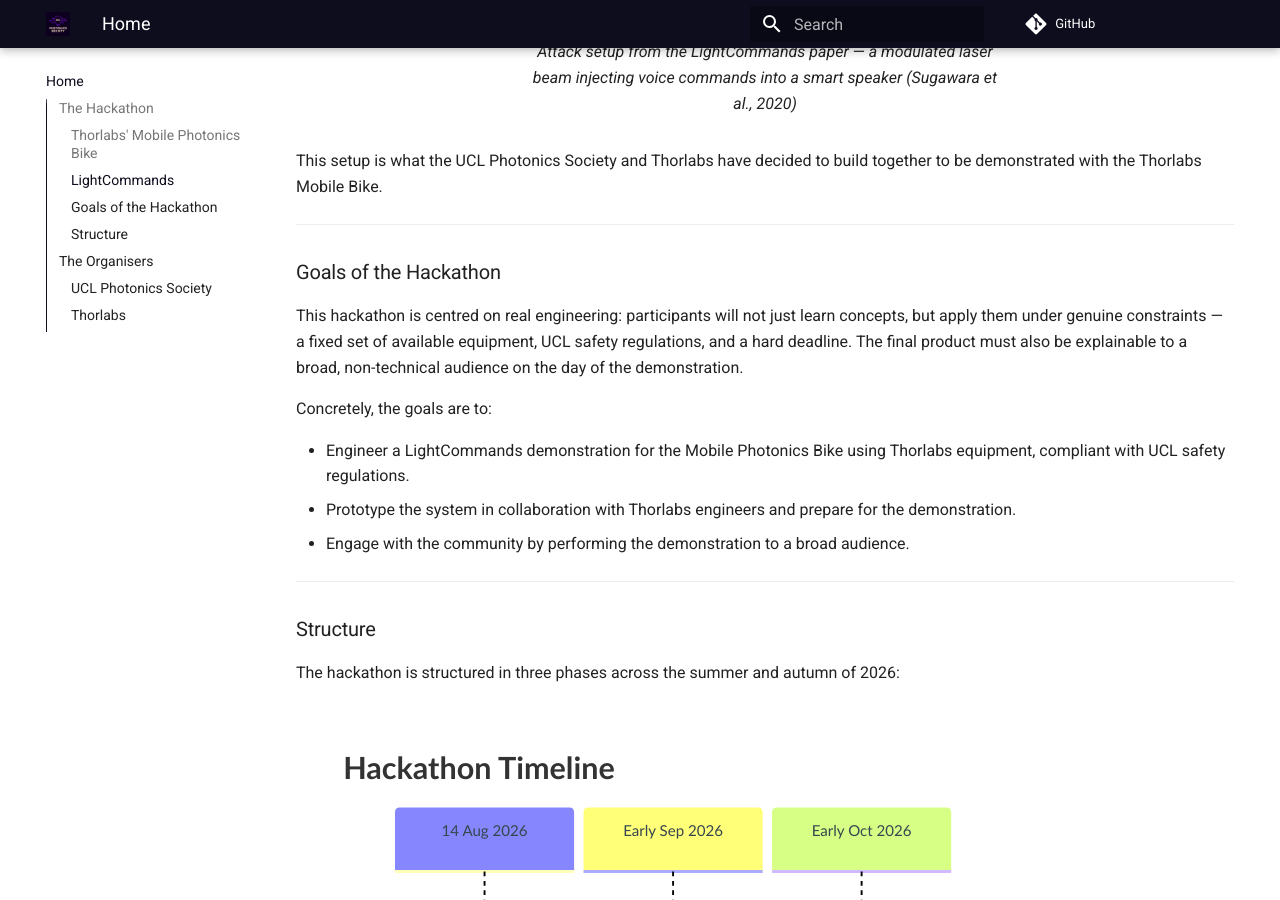
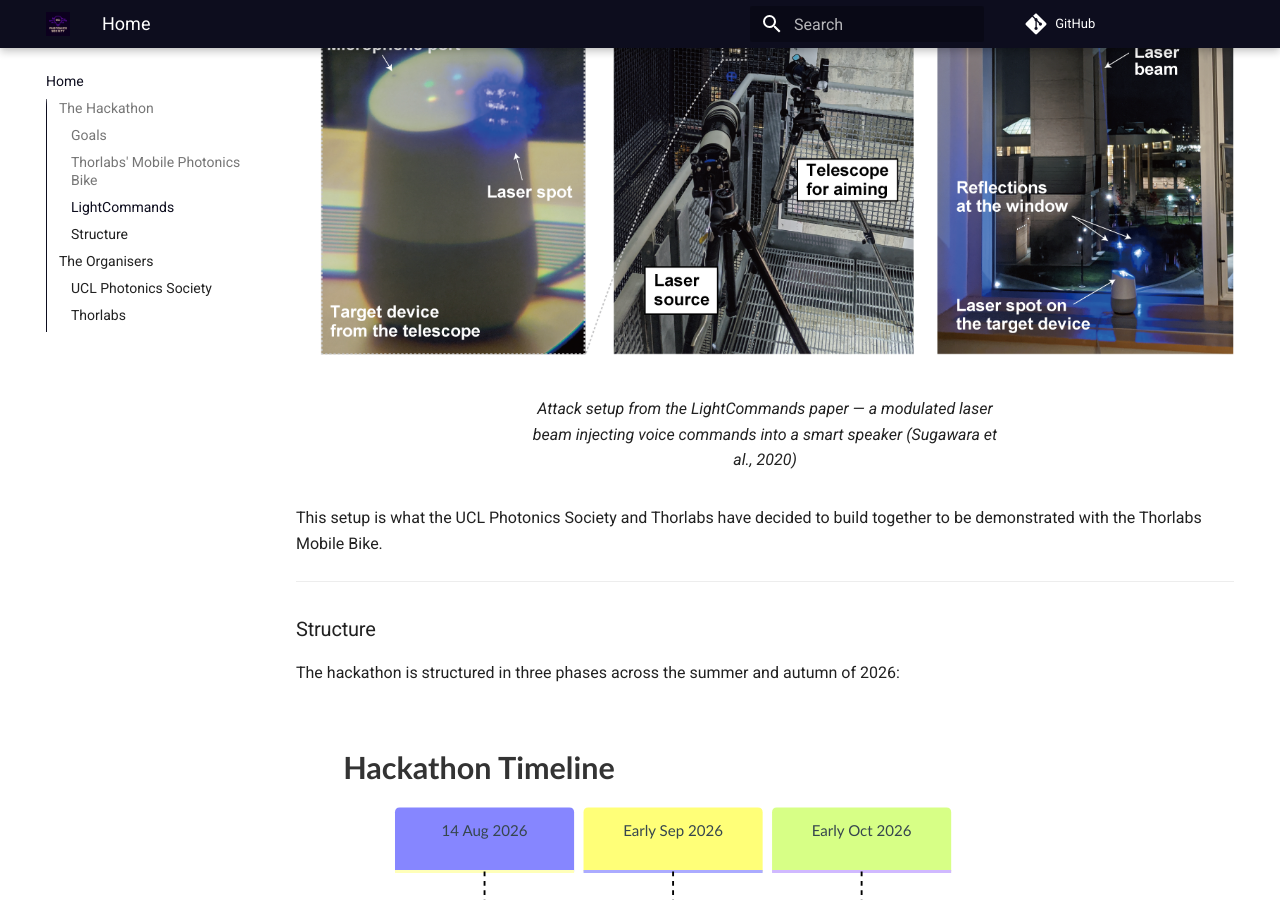
Before and after one commit to UCL-Photonics-Society/UCLightcommands, an MkDocs documentation site: the page built from docs/index.md, in a window 1280 px wide and 900 px high, scrolled down 2265 px. Built offline with MkDocs 1.6.1 and Material for MkDocs 9.7.7, drawn with Linux system fonts in a browser that asks for light colours; comment, search, counter and statistics services are not loaded; some of the changed text lies outside the part shown.

Commit message:
docs: minor edits to the hackathon goals

```diff
--- a/docs/index.md
+++ b/docs/index.md
@@ -38,17 +50,7 @@
 
 This setup is what the UCL Photonics Society and Thorlabs have decided to build together to be demonstrated with the Thorlabs Mobile Bike.
 
----
 
-### Goals of the Hackathon
-
-This hackathon is centred on real engineering: participants will not just learn concepts, but apply them under genuine constraints — a fixed set of available equipment, UCL safety regulations, and a hard deadline. The final product must also be explainable to a broad, non-technical audience on the day of the demonstration.
-
-Concretely, the goals are to:
-
-- Engineer a LightCommands demonstration for the Mobile Photonics Bike using Thorlabs equipment, compliant with UCL safety regulations.
-- Prototype the system in collaboration with Thorlabs engineers and prepare for the demonstration.
-- Engage with the community by performing the demonstration to a broad audience.
 
 ---
 
```
Also changed, not shown: other parts of docs/index.md (+12 -0 lines).
